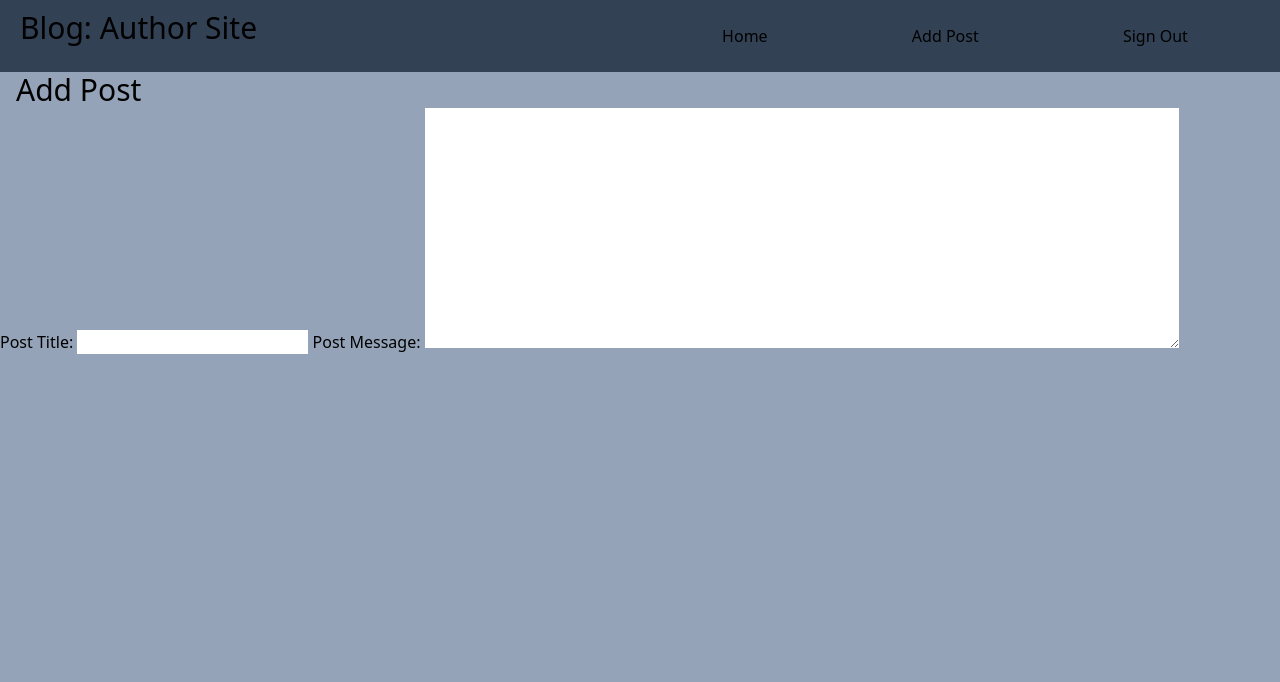
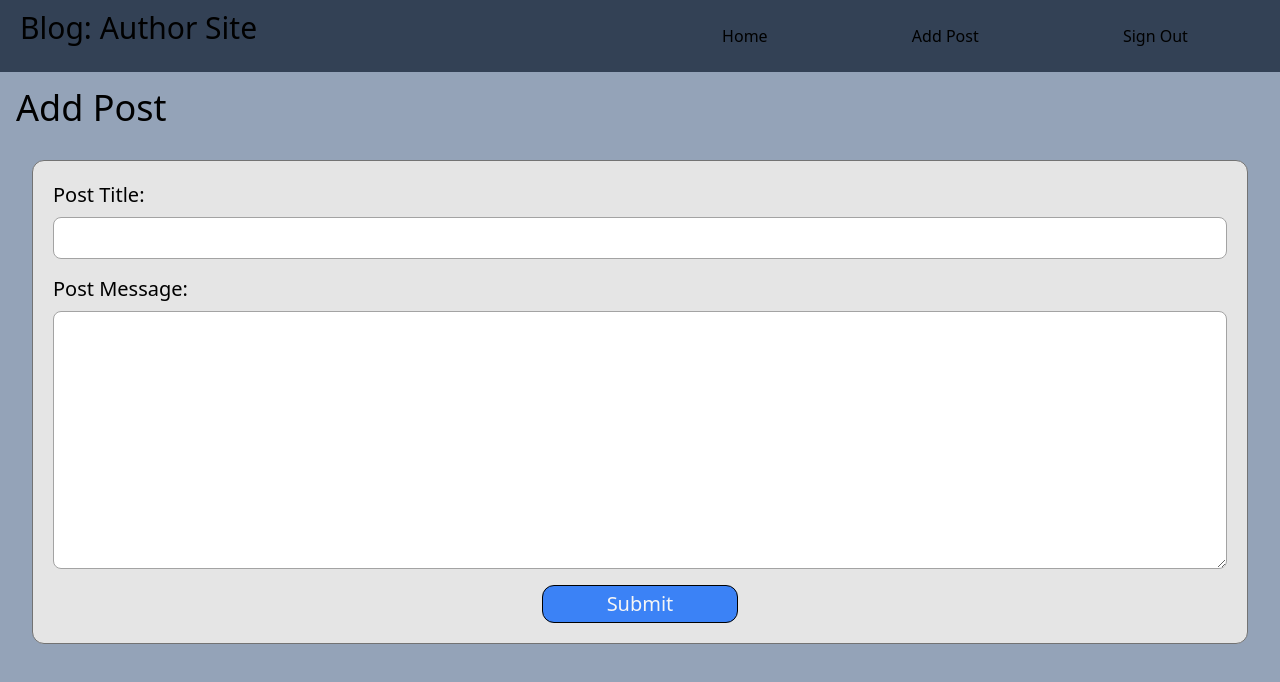
Before and after one commit to BrandB123/blog-rest-author-site, a SvelteKit app: page /add-post in a window 1280 px wide. Shown: the top 682 px of the page. Built offline with nearby package versions, Linux system fonts and the light colour scheme.

Commit message:
Add styling to add post page

```diff
--- a/src/routes/(app)/add-post/+page.svelte
+++ b/src/routes/(app)/add-post/+page.svelte
@@ -1,7 +1,79 @@
-<h1 class="text-3xl pl-4">Add Post</h1>
-<form action="">
-    <label for="">Post Title:</label>
-    <input type="text" name="" id="">
-    <label for="">Post Message:</label>
-    <textarea name="" id="" rows="10" cols="80"></textarea>
+<script lang="ts">
+    let title = $state("");
+    let message = $state("");
+
+    /*
+        fetch post to /author/
+        headers: json, authentication
+        body: postTitle, postMessage, publishedStatus
+
+
+        verify user
+
+        add post for author
+        async function addPostForAuthor(req, res, next){
+    if (!req.user.author_role){
+        return res.status(403).json({ message: "Access Denied - User Role Invalid"})
+    }
+    if (!req.body.postTitle || !req.body.postMessage || !req.body.publishedStatus){
+        return res.status(422).json({ message: "Missing required fields"})
+    }
+    const posts = await db.getPostsForAuthor(req.user.id)
+
+    const postTitles = posts
+        .filter(post => post.id !== Number(req.user.id))
+        .map(post => post.title)
+
+    if (postTitles.includes(req.body.postTitle)){
+        return res.status(409).json({ message : "Post title must be unique"})
+    }
+
+    await db.addPostForAuthor(req.user.id, req.body.postTitle, req.body.postMessage, req.body.publishedStatus)
+    res.json({ message : "Post added successfully"});
+}
+
+    */
+
+
+
+</script>
+
+<h1 class="text-4xl pl-4 mt-4">Add Post</h1>
+<form
+    action="/"
+    class="bg-neutral-200 m-8 p-5 rounded-xl flex flex-col border border-neutral-500">
+
+    <label
+        for="title"
+        class="text-xl mb-2">
+        Post Title:
+    </label>
+    <input
+        type="text"
+        id="title"
+        bind:value={title}
+        class="rounded-lg border border-neutral-400 mb-4 px-4 py-2">
+
+    <label
+        for="message"
+        class="text-xl mb-2">
+        Post Message:
+    </label>
+    <textarea
+        id="message"
+        rows="10"
+        cols="80"
+        bind:value={message}
+        class="rounded-lg border border-neutral-400 mb-4 px-3 py-2">
+    </textarea>
+
+    <button
+        type="submit"
+        class="border border-black rounded-xl p-1 w-1/6 mx-auto bg-blue-500 text-neutral-100 text-xl"
+        onclick={(event) => {
+            event.preventDefault();
+            console.log(`TITLE: ${title}, MESSAGE: ${message}`)
+        }}>
+        Submit
+    </button>
 </form>
```
